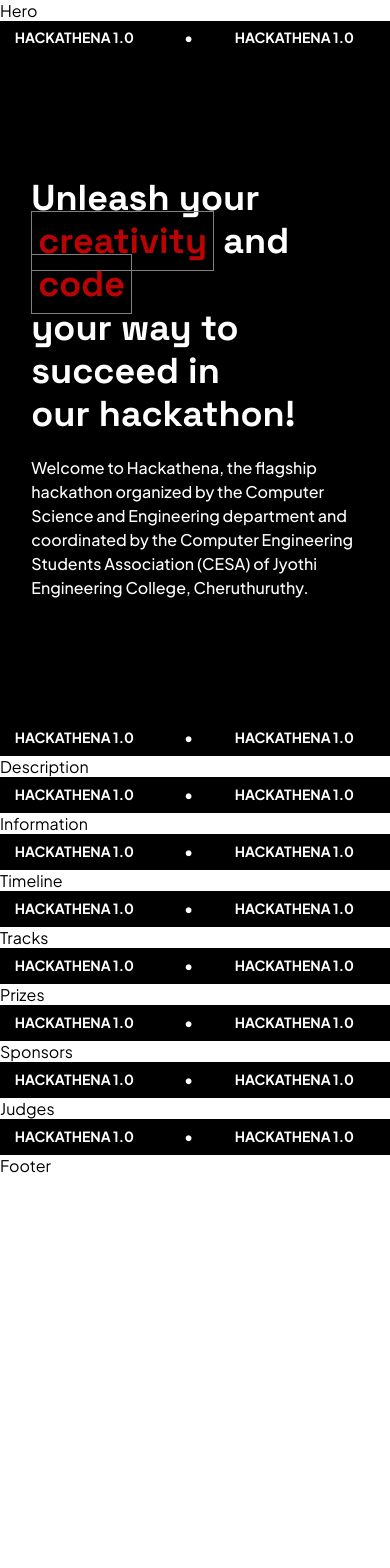
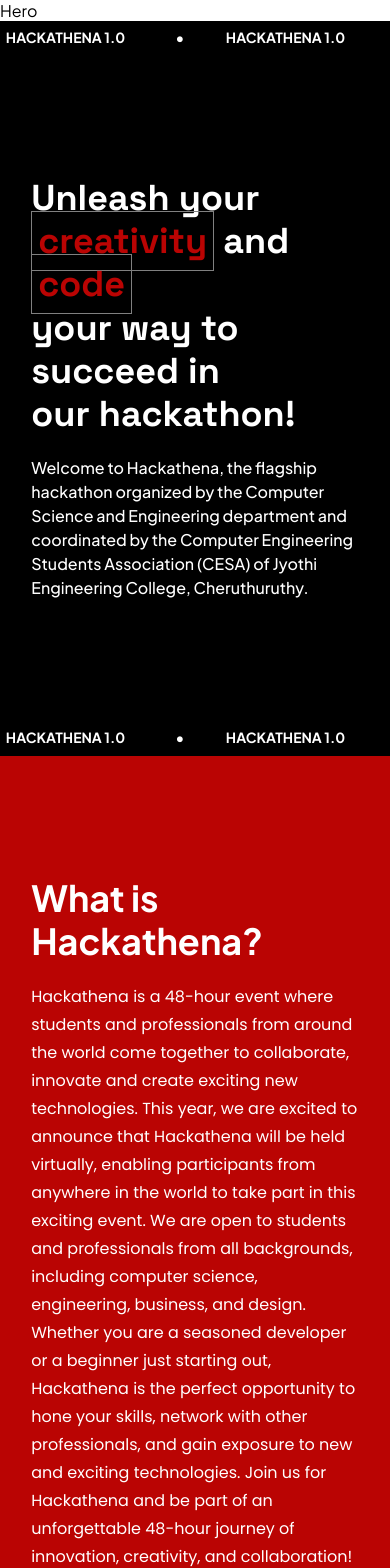
Before and after one commit to ajmalmohad/hackathena, a React (Create React App) app: page / in a window 390 px wide. Shown: the top 1568 px of the page. Before the commit the page ends 1176 px from the top, so only its background shows below. Built offline with nearby package versions, Linux system fonts and the light colour scheme.

Commit message:
Description

```diff
--- a/src/index.css
+++ b/src/index.css
@@ -1,10 +1,11 @@
 /* Fonts Used :
   Space Grotesk (400,500,700)
   Plus Jakarta Sans (400,500,600,700)
+  Poppins (400,500,700)
   */
 @import url('https://fonts.googleapis.com/css2?family=Poppins:wght@700&family=Space+Grotesk:wght@400;500;700&display=swap');
 @import url('https://fonts.googleapis.com/css2?family=Plus+Jakarta+Sans:wght@400;500;600;700&family=Poppins:wght@700&family=Space+Grotesk:wght@400;500;700&display=swap');
-
+@import url('https://fonts.googleapis.com/css2?family=Poppins:wght@400;500;700&display=swap');
 
 * {
   margin: 0;
--- a/src/pages/home/components/Description.css
+++ b/src/pages/home/components/Description.css
@@ -0,0 +1,42 @@
+.Description {
+    background: var(--red);
+    color: white;
+    padding: 160px 10%;
+}
+
+.Description h1 {
+    font-family: 'Plus Jakarta Sans';
+    font-style: normal;
+    font-weight: 700;
+    font-size: 48px;
+    line-height: 120%;
+    margin-bottom: 20px;
+}
+
+.Description p {
+    font-family: 'Poppins';
+    font-style: normal;
+    font-weight: 400;
+    font-size: 18px;
+    line-height: 28px;
+}
+
+@media only screen and (max-width:1000px) {
+    .Description {
+        padding: 120px 8%;
+    }
+
+    .Description h1 {
+        font-size: 42px;
+    }
+}
+
+@media only screen and (max-width:600px){
+    .Description h1 {
+        font-size: 36px;
+    }
+
+    .Description p {
+        font-size: 16px;
+    }
+}
--- a/src/pages/home/components/Description.js
+++ b/src/pages/home/components/Description.js
@@ -3,7 +3,14 @@ import './Description.css'
 
 function Description() {
   return (
-    <div className='Description'>Description</div>
+    <div className='Description'>
+      <h1 className='heading'>What is Hackathena?</h1>
+      <p className='content'>
+        Hackathena is a 48-hour event where students and professionals from around the world come together to collaborate, innovate and create exciting new technologies. This year, we are excited to announce that Hackathena will be held virtually, enabling participants from anywhere in the world to take part in this exciting event.
+        We are open to students and professionals from all backgrounds, including computer science, engineering, business, and design. Whether you are a seasoned developer or a beginner just starting out, Hackathena is the perfect opportunity to hone your skills, network with other professionals, and gain exposure to new and exciting technologies.
+        Join us for Hackathena and be part of an unforgettable 48-hour journey of innovation, creativity, and collaboration!
+      </p>
+    </div>
   )
 }
 
```
